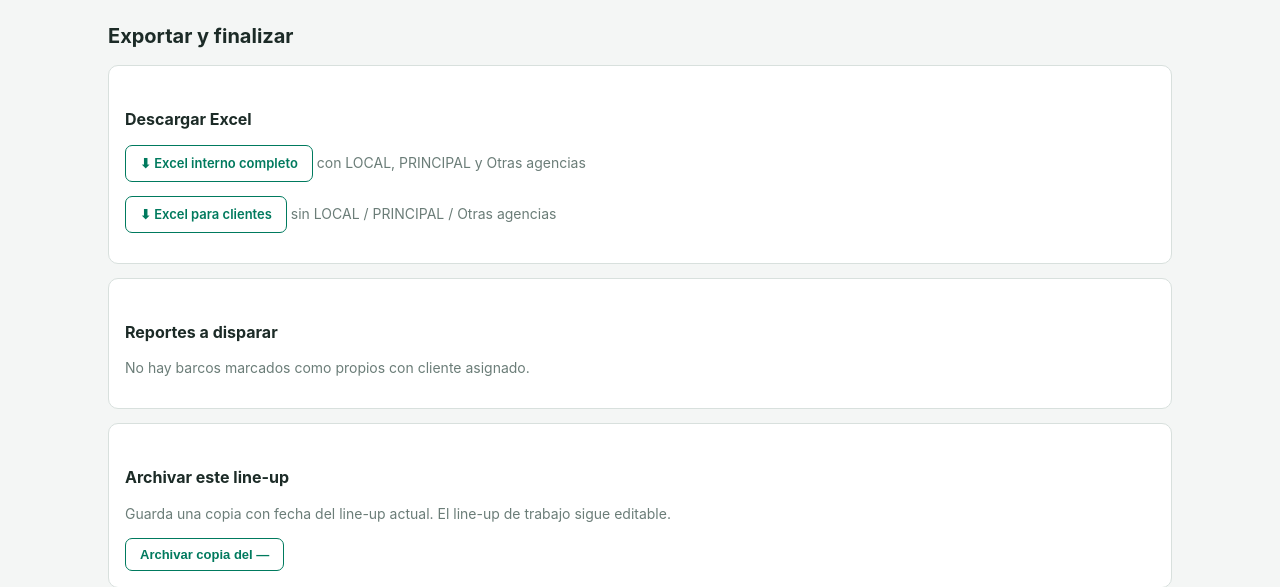
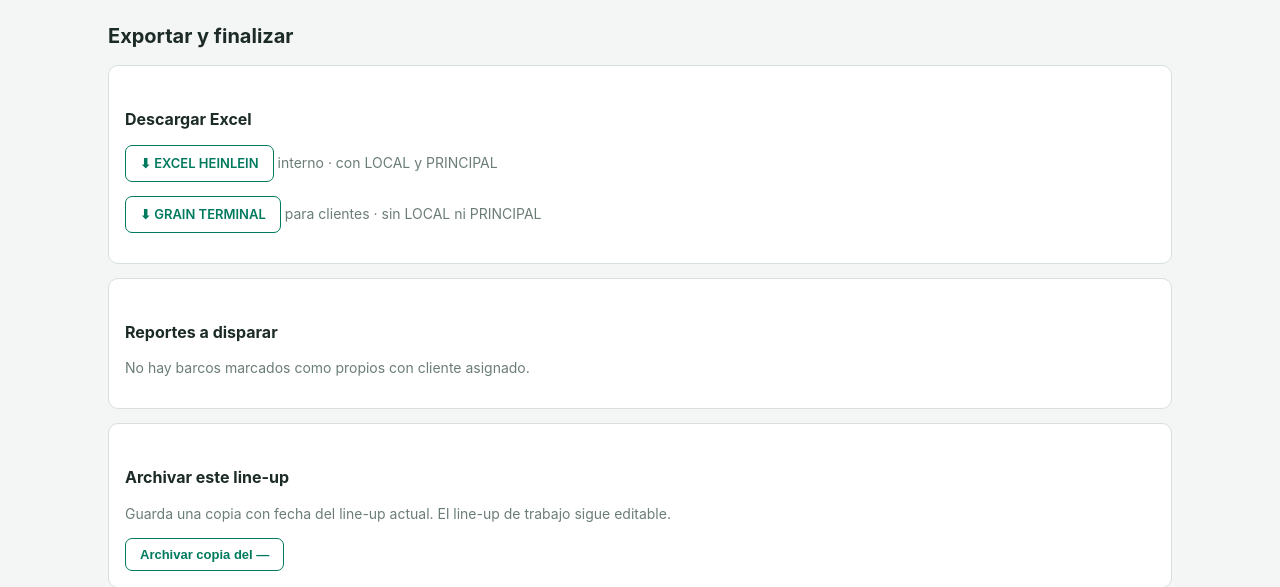
Before and after one commit to LeandroFrattini/sistemita-seawhite, a FastAPI app: template app/templates/finalize.html in a window 1280 px wide. Shown: the top 587 px of the page. Run offline with FastAPI, Linux system fonts and the light colour scheme; the template is opened without the code that fills it, so the values that code supplies are empty.

Commit message:
Export: sacar 'Otras agencias' del Excel interno; renombrar botones
- Excel interno (HEINLEIN): columnas solo hasta PRINCIPAL, sin la de otras agencias
- Botones: "EXCEL HEINLEIN" (interno) y "GRAIN TERMINAL" (clientes)

Co-Authored-By: Claude Sonnet 5 <noreply@anthropic.com>

```diff
--- a/app/templates/finalize.html
+++ b/app/templates/finalize.html
@@ -5,10 +5,10 @@
 
 <section class="card">
   <h2>Descargar Excel</h2>
-  <p><a class="btn" href="/export/internal.xlsx">⬇ Excel interno completo</a>
-     <span class="muted">con LOCAL, PRINCIPAL y Otras agencias</span></p>
-  <p><a class="btn" href="/export/clients.xlsx">⬇ Excel para clientes</a>
-     <span class="muted">sin LOCAL / PRINCIPAL / Otras agencias</span></p>
+  <p><a class="btn" href="/export/internal.xlsx">⬇ EXCEL HEINLEIN</a>
+     <span class="muted">interno · con LOCAL y PRINCIPAL</span></p>
+  <p><a class="btn" href="/export/clients.xlsx">⬇ GRAIN TERMINAL</a>
+     <span class="muted">para clientes · sin LOCAL ni PRINCIPAL</span></p>
 </section>
 
 <section class="card">
--- a/app/templates/lineup.html
+++ b/app/templates/lineup.html
@@ -19,8 +19,8 @@
     {% endif %}
     <button id="btn-recalc" class="btn" data-kind="{{ kind }}">↻ Recalcular {{ 'ETB/ETS' if flammable else 'ETB/ETC' }}</button>
     {% if not flammable %}
-    <a class="btn" href="/export/internal.xlsx">⬇ Excel interno</a>
-    <a class="btn" href="/export/clients.xlsx">⬇ Excel clientes</a>
+    <a class="btn" href="/export/internal.xlsx">⬇ EXCEL HEINLEIN</a>
+    <a class="btn" href="/export/clients.xlsx">⬇ GRAIN TERMINAL</a>
     {% endif %}
     <a class="btn primary" href="/reports?kind={{ kind }}">Generar reportes →</a>
   </div>
```
Also changed, not shown: app/excel_export.py (+1 -10 lines).
